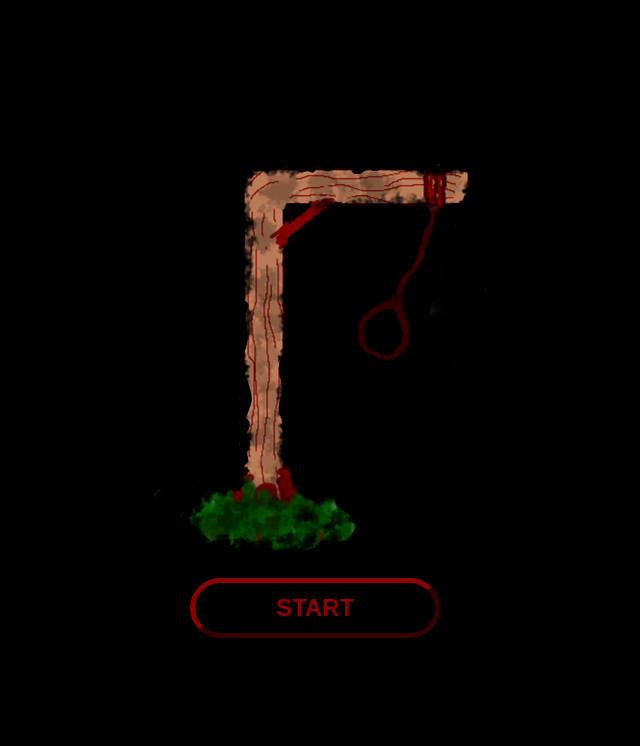
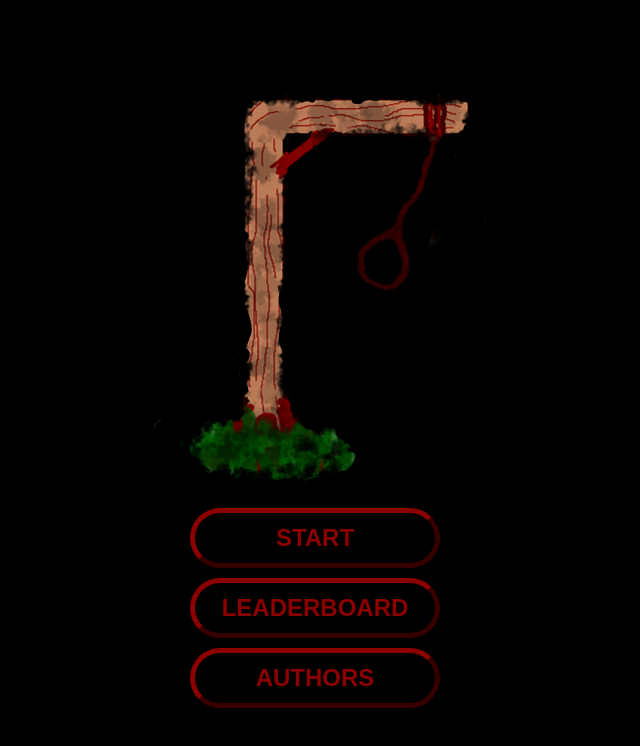
Before and after one commit to Woleen/HangmanReact, a React (Create React App) app in the folder hangman-app/: page / in a window 1280 px wide. Shown: the top 746 px of the page, without its empty margins (325-965 px from the left). Built offline with nearby package versions, Linux system fonts and the light colour scheme.

Commit message:
Added Leaderboard and Authors button (not yet functional)

```diff
--- a/hangman-app/src/components/StartMenu.jsx
+++ b/hangman-app/src/components/StartMenu.jsx
@@ -18,7 +18,8 @@ function StartMenu({ onStart }) {
         <img src={animationImages[currentImageIndex]} alt={`Animation ${currentImageIndex}`} />
       </div>
       <button className="start-button" onClick={onStart}>START</button>
-      {/* Other menu buttons */}
+      <button className="leaderboard-button" onClick={{}}>LEADERBOARD</button>
+      <button className="authors-button" onClick={{}}>AUTHORS</button>
     </div>
   );
 }
```
